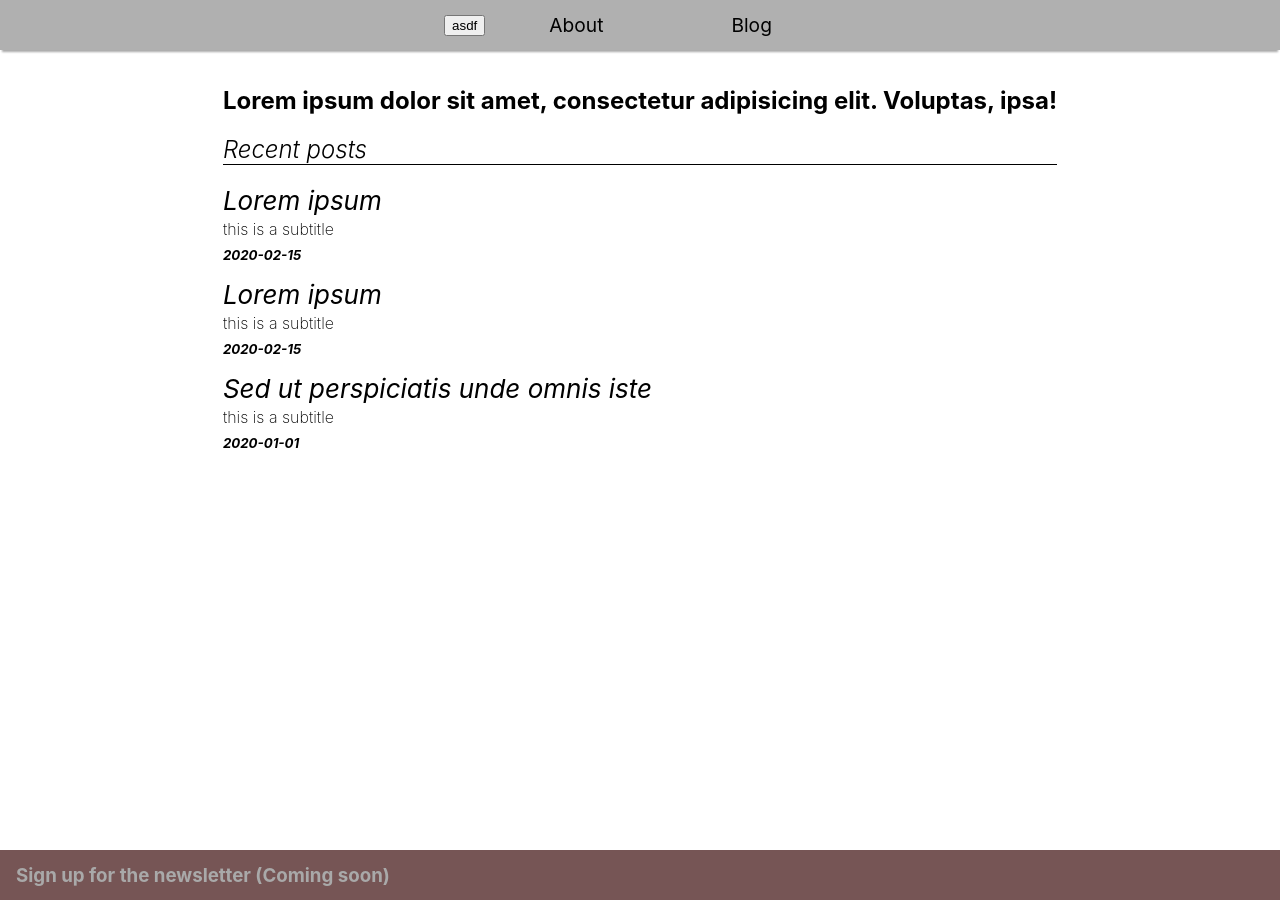
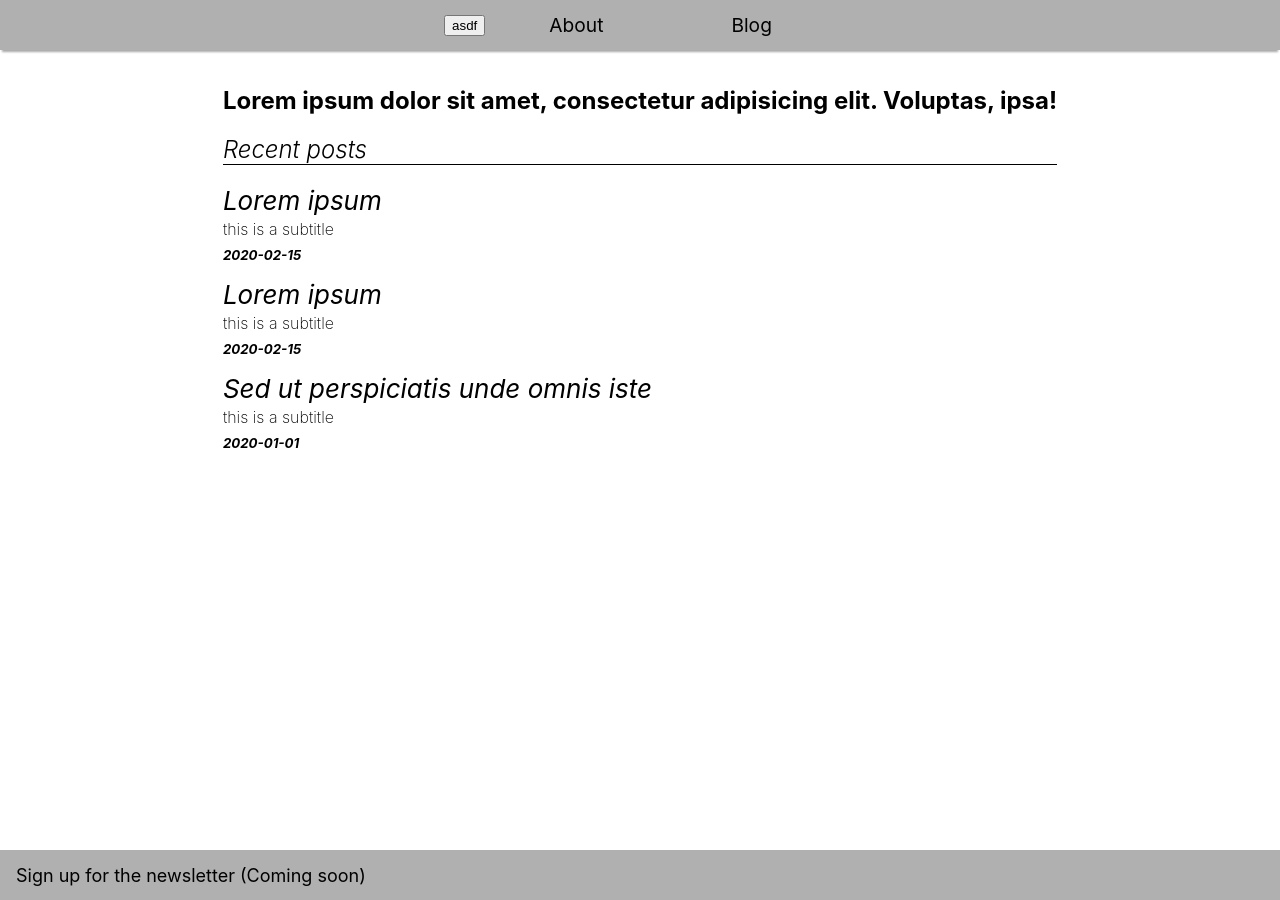
Before and after one commit to tomasnyberg/maxkopra.com, a Next.js app: page / in a window 1280 px wide. Built offline with nearby package versions, Linux system fonts and the light colour scheme.

Commit message:
fixed footer darkmode, fixing the button next

```diff
--- a/components/Footer.js
+++ b/components/Footer.js
@@ -1,11 +1,15 @@
 import styles from '../styles/Footer.module.css'
+import { useContext } from 'react'
+import { darkmodeContext } from './Layout'
 
 const Footer = () => {
+  const { darkmode, toggleDarkmode } = useContext(darkmodeContext)
   return (
-    <div className={styles.footer}>
-      <h3 className={styles.footertext}>
+
+    <div className={`${styles.footer} ${darkmode ? styles.dark:styles.light}`}>
+      <p className={styles.footertext}>
         Sign up for the newsletter (Coming soon)
-      </h3>
+      </p>
     </div>
   )
 }
--- a/styles/Footer.module.css
+++ b/styles/Footer.module.css
@@ -3,10 +3,20 @@
     align-items: center;
     width: 100%;
     height: 50px;
-    background-color: #765555;
+}
+
+.light {
+    background: rgb(176, 176, 176);
+    color:black
+}
+
+.dark {
+    background: #373737;
+    color: white;
 }
 
 .footertext {
+    font-size: large;
+    font-weight: 400;
     margin-left: 1rem;
-    color: rgb(169, 169, 169);
 }
--- a/styles/Nav.module.css
+++ b/styles/Nav.module.css
@@ -1,7 +1,6 @@
 .nav {
     height: 50px;
     width: 100vw;
-    background-color: rgb(148, 129, 129);
     display: flex;
     align-items: center;
     justify-content: center;
```
